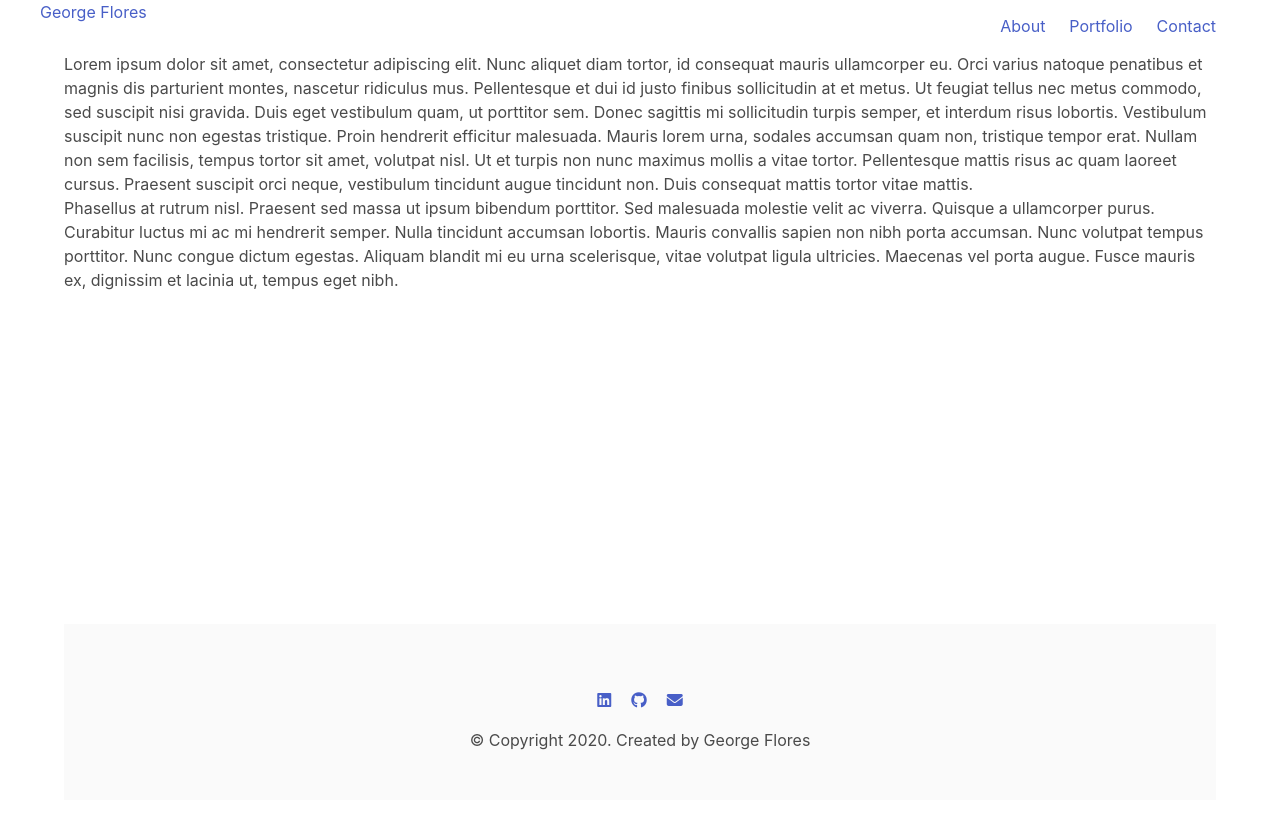
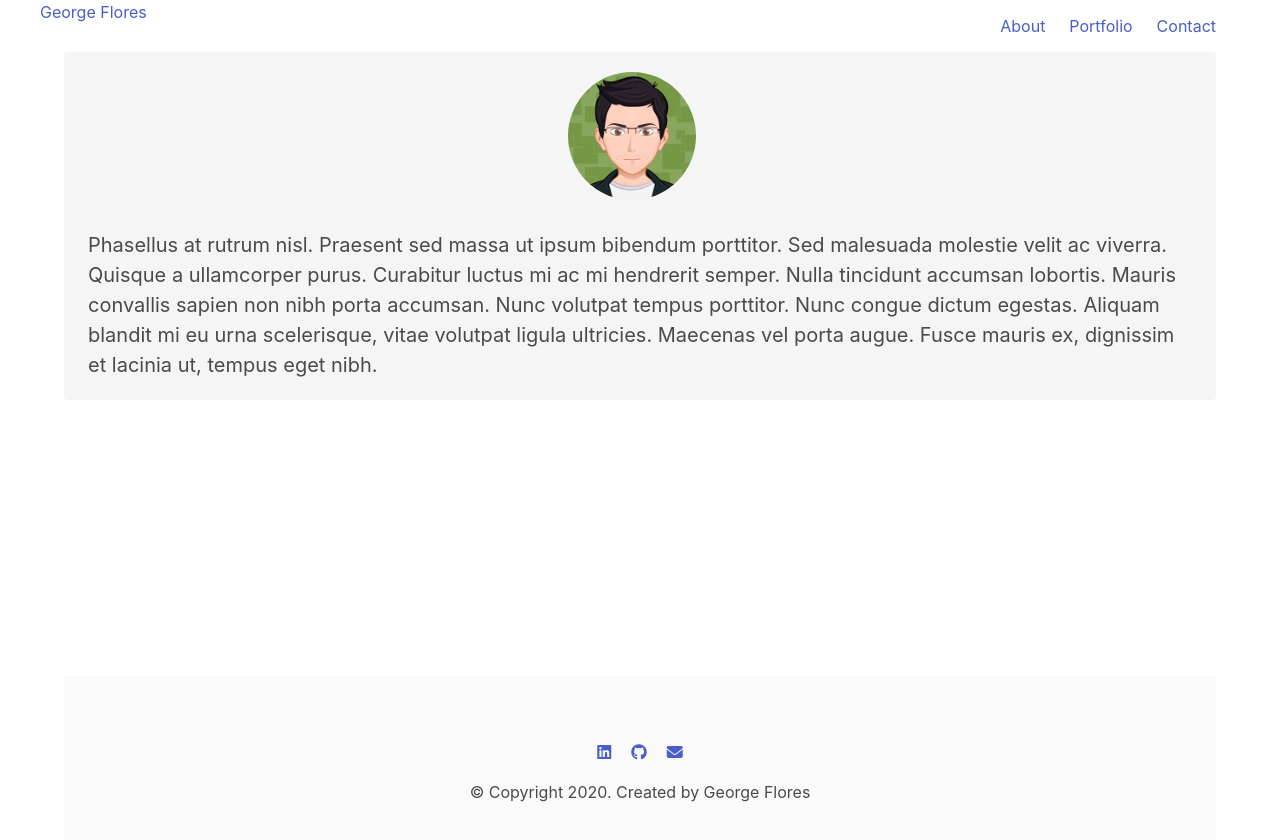
Before and after one commit to lu-gflores/react-portfolio, a React (Create React App) app: page / in a window 1280 px wide. Shown: the top 840 px of the page. Before the commit the page ends 800 px from the top, so only its background shows below. Built offline with nearby package versions, Linux system fonts and the light colour scheme.

Commit message:
added image to about.js

```diff
--- a/src/components/Footer.js
+++ b/src/components/Footer.js
@@ -4,9 +4,12 @@ const Footer = () => {
     return (
         <footer className="footer">
             <div className="content has-text-centered">
+
             <a className="social-links" href="https://www.linkedin.com/in/george-flores-a84b24157/" target="_blank"><i className="icon-link fab fa-linkedin"></i></a>
       <a className="social-links" href="https://github.com/lu-gflores" target="_blank"><i className="icon-link fab fa-github"></i></a>
       <a href="mailto:georgeflores886@gmail.com" className="social-links"><i className="icon-link fas fa-envelope"></i></a>
+
+
                 <p>&copy; Copyright 2020. Created by George Flores</p>
             </div>
         </footer>
--- a/src/components/NavBar.js
+++ b/src/components/NavBar.js
@@ -1,4 +1,4 @@
-import React, { Fragment } from 'react';
+import React from 'react';
 import { Link } from 'react-router-dom'
 
 const NavBar = () => {
@@ -8,12 +8,12 @@ const NavBar = () => {
         <Link className="navbar-brand" to="/">
           George Flores
         </Link>
-
-        <a role="button" class="navbar-burger" aria-label="menu" aria-expanded="false">
+        {/*Need to set up hamburger style for links*/}
+        {/* <a role="button" className="navbar-burger" aria-label="menu" aria-expanded="false">
           <span aria-hidden="true"></span>
           <span aria-hidden="true"></span>
           <span aria-hidden="true"></span>
-        </a>
+        </a> */}
 
 
       </div>
@@ -50,9 +50,6 @@ const NavBar = () => {
             </li>
           </ul>
         </div>
-
-
-
     </nav>
 
 
--- a/src/pages/About.js
+++ b/src/pages/About.js
@@ -1,24 +1,23 @@
 import React from "react";
+import Image from "../images/myAvatar.jpg"
+
+const About = () => {
+    return (
+        <div className="container">
+        <div className="notification">
+
+        <div className="columns is-mobile is-centered">
+            <div className="column is-half has-text-centered">
+            <figure className="image is-128x128 is-inline-block">
+            <img className="is-rounded" src={Image} alt="Avatar of George Flores"/>
+        </figure>
+            </div>
+        </div>
 
 
-function About() {
-    return (
-        <div>
 
-                        <p>
-                            Lorem ipsum dolor sit amet, consectetur adipiscing elit. Nunc aliquet diam tortor, id
-                            consequat mauris ullamcorper eu. Orci varius natoque penatibus et magnis dis
-                            parturient montes, nascetur ridiculus mus. Pellentesque et dui id justo finibus
-                            sollicitudin at et metus. Ut feugiat tellus nec metus commodo, sed suscipit nisi
-                            gravida. Duis eget vestibulum quam, ut porttitor sem. Donec sagittis mi sollicitudin
-                            turpis semper, et interdum risus lobortis. Vestibulum suscipit nunc non egestas
-                            tristique. Proin hendrerit efficitur malesuada. Mauris lorem urna, sodales accumsan
-                            quam non, tristique tempor erat. Nullam non sem facilisis, tempus tortor sit amet,
-                            volutpat nisl. Ut et turpis non nunc maximus mollis a vitae tortor. Pellentesque
-                            mattis risus ac quam laoreet cursus. Praesent suscipit orci neque, vestibulum
-                            tincidunt augue tincidunt non. Duis consequat mattis tortor vitae mattis.
-            </p>
-                        <p>
+
+        <p className="content is-medium">
             Phasellus at rutrum nisl. Praesent sed massa ut ipsum bibendum porttitor. Sed
             malesuada molestie velit ac viverra. Quisque a ullamcorper purus. Curabitur luctus mi
             ac mi hendrerit semper. Nulla tincidunt accumsan lobortis. Mauris convallis sapien non
@@ -28,6 +27,8 @@ function About() {
             </p>
         </div>
 
+        </div>
+
     );
 }
 
```
Also changed, not shown: src/images/myAvatar.jpg (added). Lines whose indentation alone changed are shown as unchanged.
